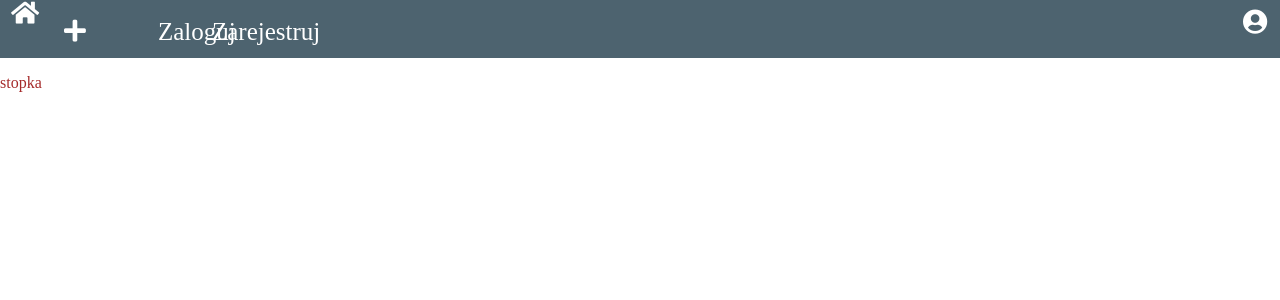
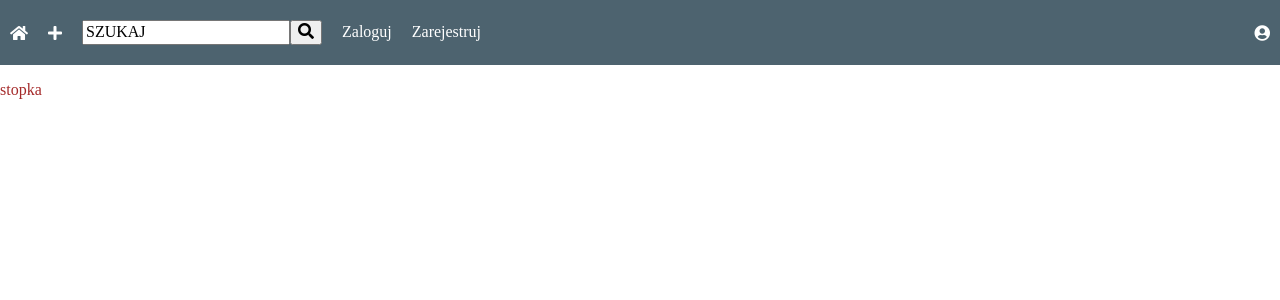
Before and after one commit to yanazPL/pytaj, a Django app: page / in a window 1280 px wide. Shown: the top 300 px of the page. Run offline with Django 3.2, Linux system fonts and the light colour scheme; data that the repository does not hold is empty.

Commit message:
styled navbar

```diff
--- a/pytaj/static/css/style.css
+++ b/pytaj/static/css/style.css
@@ -1,54 +1,90 @@
 p {
-    color:brown;
+  color: brown;
 }
 .voted {
-    color:orangered;
+  color: orangered;
 }
 nav {
-    position: sticky;
+  display: flex;
+  align-items: center;
+  justify-content: space-between;
+  height: 65px;
+  /* position: sticky;
     width: 100%;
     top: 0;
     left: 0;
-    z-index: 120;
+    z-index: 120; */
   background-color: #4d636f;
-    display:flex;
+  /* display:flex;
     justify-content: space-between;
-    text-align: center;
+    text-align: center; */
   color: white;
 }
 .logo {
-    text-align: center;
-    margin: auto;
+  display: flex;
+  align-items: center;
+  padding: 0 10px;
+  /* text-align: center;
+    margin: auto; */
+}
+.search-form {
+  padding: 0 10px;
+  height: 100%;
+  display: flex;
+  align-items: center;
 }
 .profile-button {
-    margin: auto 0;
+  padding: 0 10px;
+  height: 100%;
+  align-items: center;
+  display: flex;
+  /* margin: auto 0;
     vertical-align: middle;
-    line-height: normal;
+    line-height: normal; */
+}
+#navlinks li {
+  height: 100%;
 }
 #nav-left {
-    display:flex;
+  display: flex;
+  align-items: center;
+  height: 100%;
+  /* display:flex; */
 }
+
 #navlinks a {
-    color:white;
+  padding: 0 10px;
+  height: 100%;
+  color: white;
+  display: flex;
+  align-items: center;
 }
 #navlinks {
+  height: 100%;
+  display: flex;
+  align-items: center;
   list-style: none;
   margin: 0;
   padding: 0;
 }
-#navlinks li, .profile-button, .logo {
-    display: inline-block;
+#navlinks li,
+.profile-button,
+.logo {
+  /* display: inline-block;
     height:40px;
     width:50px;
-    font-size: 25px;
+    font-size: 25px; */
+}
+.logo {
+  height: 100%;
 }
 a {
   text-decoration: none;
-    color:inherit;
+  color: inherit;
 }
 i.is-downvoted {
-    color:#6366ee;
+  color: #6366ee;
 }
 i.is-upvoted {
-    color:#ff0000;
+  color: #ff0000;
 }
--- a/templates/base.html
+++ b/templates/base.html
@@ -1,20 +1,19 @@
 {% load static %}
 <!DOCTYPE html>
 <html lang="pl-PL">
-<head>
-    <meta charset="UTF-8">
-    <meta name="viewport" content="width=device-width, initial-scale=1.0">
+  <head>
+    <meta charset="UTF-8" />
+    <meta name="viewport" content="width=device-width, initial-scale=1.0" />
     <title>{% block title %}{% endblock %} | Spytaj</title>
-    <link rel="stylesheet" href="{% static 'css/normalize.css' %}">
-    <link rel="stylesheet" href="{% static 'css/all.css' %}">
-    <link rel="stylesheet" href="{% static 'css/style.css' %}">
-</head>
-<body>
+    <link rel="stylesheet" href="{% static 'css/normalize.css' %}" />
+    <link rel="stylesheet" href="{% static 'css/all.css' %}" />
+    <link rel="stylesheet" href="{% static 'css/style.css' %}" />
+  </head>
+  <body>
     {% include 'partials/_navbar.html' %}
     <!-- main content -->
-    {% block content %}{% endblock %}
-    {% include 'partials/_footer.html' %}
+    {% block content %}{% endblock %} {% include 'partials/_footer.html' %}
     <script src="{% static 'js/jquery-3.5.1.min.js' %}"></script>
-	{% block javascript %}{% endblock %}
-</body>
+    {% block javascript %}{% endblock %}
+  </body>
 </html>
--- a/templates/partials/_navbar.html
+++ b/templates/partials/_navbar.html
@@ -1,16 +1,21 @@
 <nav>
     <div id="nav-left">
 
-        <a href="{% url 'index' %}"><div class="logo"><i class="fas fa-home"></i></div></a>
+        <a href="{% url 'index' %}" class="logo">
+            <i class="fas fa-home"></i>
+        </a>
         <ul id="navlinks">
-                <li><a href="{% url 'ask'%}"><i class="fas fa-plus"></i></a></li>
-                <li><a href="{% url 'index' %}"></a></li>
-                <!-- <div class="searchbar">
-                    <form action="{% url 'search' %}" method="GET">
-                        <input type="text" name="q" value="SZUKAJ">
-                        <button type="submit"><i class="fas fa-search"></i></button>
-                    </form>
-                </div> -->
+            <li>
+                <a href="{% url 'ask'%}">
+                    <i class="fas fa-plus"></i>
+                </a>
+            </li>
+            <li>
+                <form class="search-form" action="{% url 'search' %}" method="GET">
+                    <input type="text" name="q" value="SZUKAJ">
+                    <button type="submit"><i class="fas fa-search"></i></button>
+                </form>
+            </li>
             {% if user.is_authenticated %}
                 <li><a href="{% url 'logout' %}">Wyloguj</a></li>
             {% else %}
@@ -19,6 +24,6 @@
             {% endif %}
         </div>
     </div>
-    <div class="profile-button"><i class="fas fa-user-circle"></i></div>
+    <a class="profile-button" href="#"><i class="fas fa-user-circle"></i></a>
 
 </nav>
```
Lines whose indentation alone changed are shown as unchanged.
